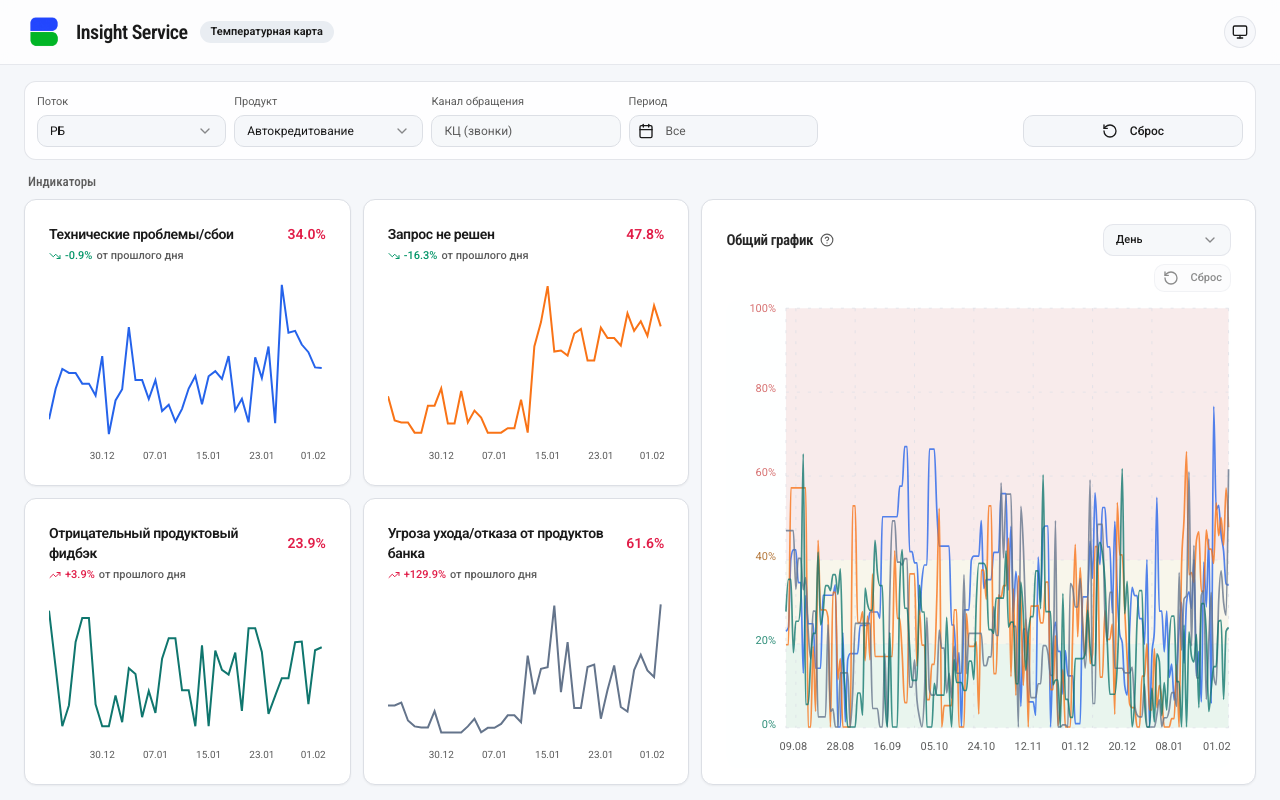
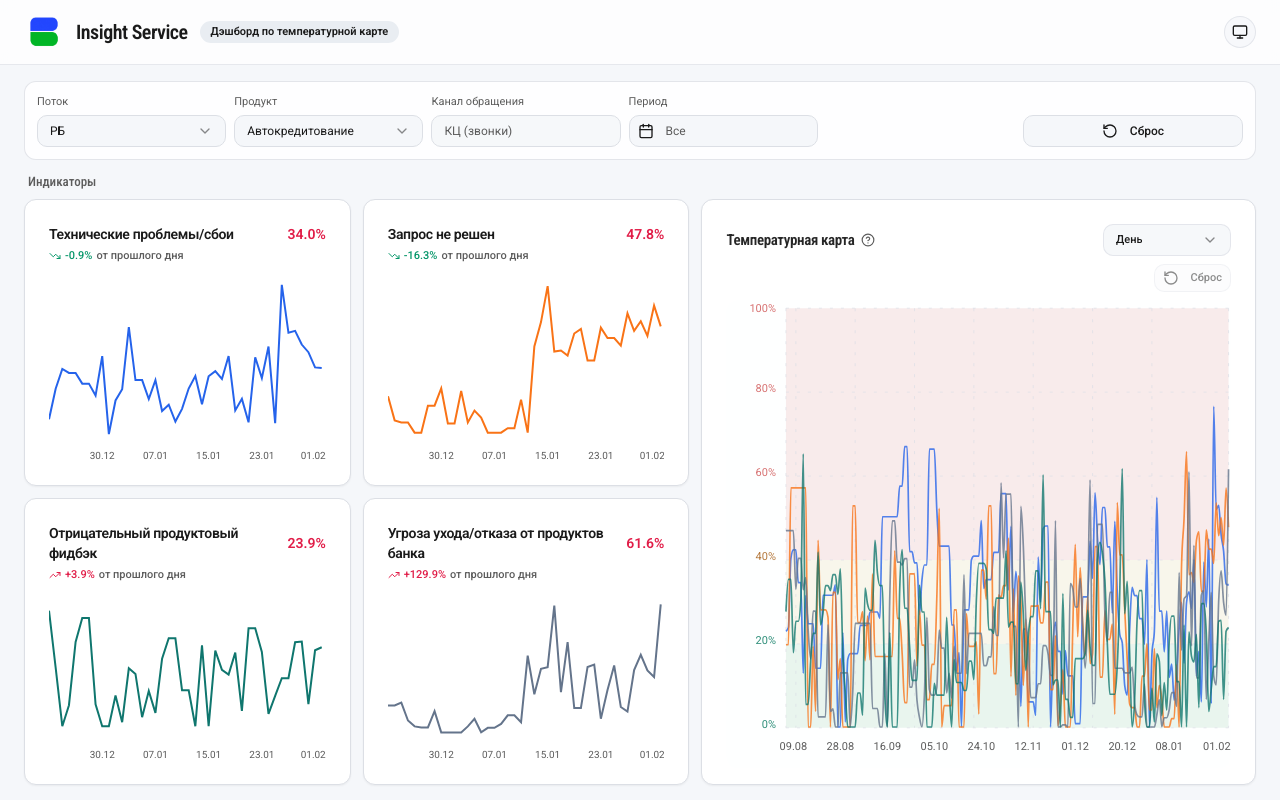
Before and after one commit to iowathe3rd/graphs.bbeglerov.dev, a Next.js app: page / in a window 1280 px wide. Built offline with nearby package versions, Linux system fonts and the light colour scheme.

Commit message:
rollback titles

```diff
--- a/app/page.tsx
+++ b/app/page.tsx
@@ -190,7 +190,7 @@ export default function Page() {
               Insight Service
             </h1>
             <Badge variant="secondary" className="text-[11px]">
-              Температурная карта
+              Дэшборд по температурной карте
             </Badge>
           </div>
 
--- a/components/dashboard-overlap-card.tsx
+++ b/components/dashboard-overlap-card.tsx
@@ -32,7 +32,7 @@ export function DashboardOverlapCard({
       <CardContent className=" h-full min-h-0 p-0 w-full">
         <OverlapMultiLineChart
           analytics={data}
-          title="Общий график"
+          title="Температурная карта"
           granularity={granularity}
           onGranularityChange={onGranularityChange}
           selectedSeries={selectedSeries}
```
